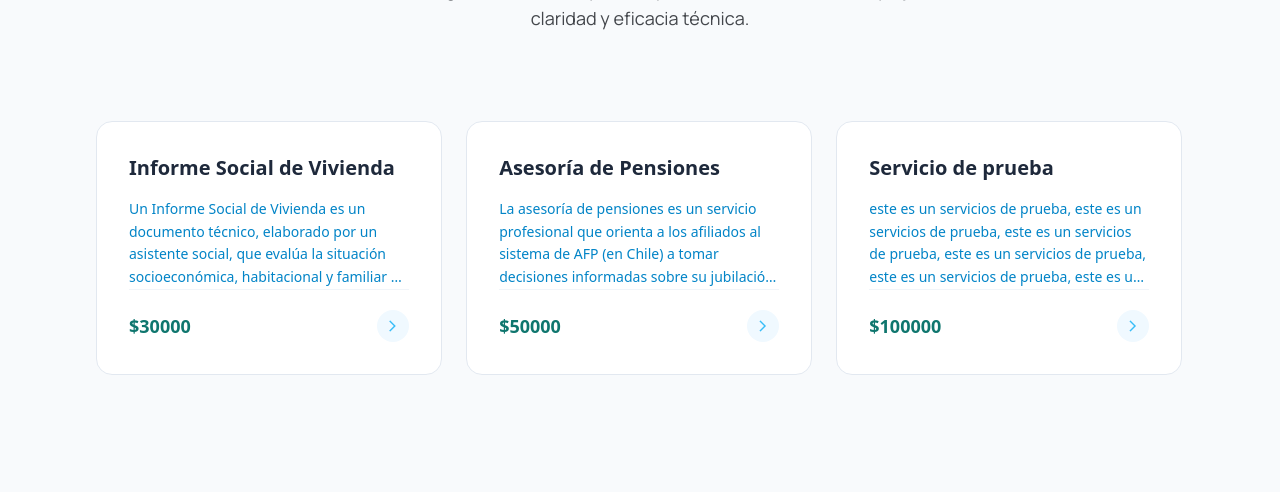
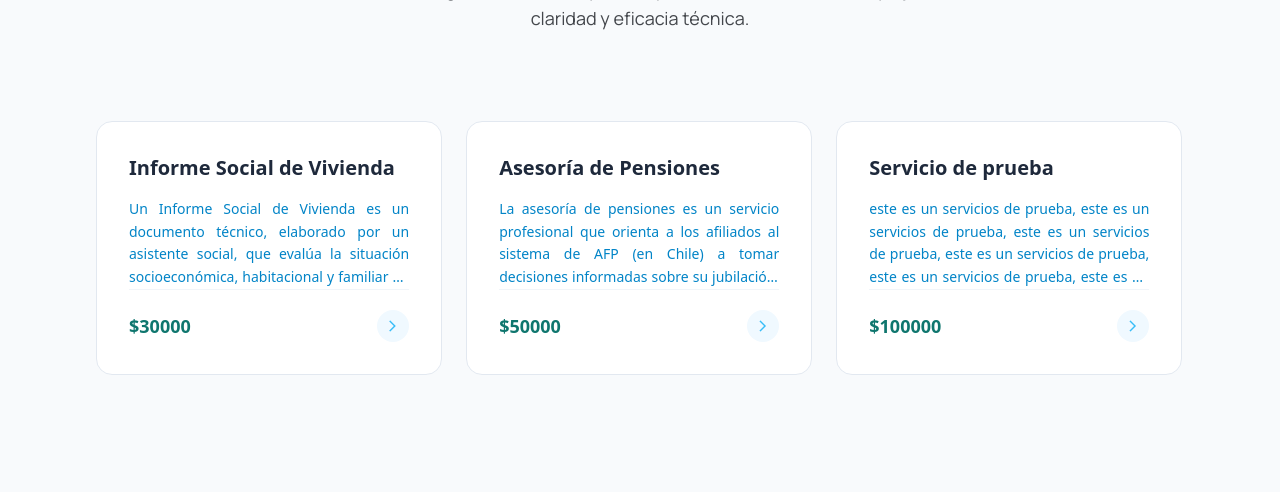
Before and after one commit to j0t4inc0de/asesora-ts, a Django app: page / in a window 1280 px wide. Shown: the part 884-1376 px from the top of the page. Run offline with Django 5.2, Linux system fonts and the light colour scheme; data comes from the database, SQL or seed files in the repository; some libraries are stand-ins or nearby versions.

Commit message:
textos jsutificados
Co-authored-by: Copilot <copilot@github.com>

```diff
--- a/asesorias/templates/components/card_servicio.html
+++ b/asesorias/templates/components/card_servicio.html
@@ -22,6 +22,7 @@
       <div class="flex-grow">
         <p
           class="text-sky-600 text-sm leading-relaxed line-clamp-4 overflow-hidden"
+          style="text-align: justify;"
         >
           {{ servicio.descripcion }}
         </p>
--- a/asesorias/templates/detalle_servicio.html
+++ b/asesorias/templates/detalle_servicio.html
@@ -38,7 +38,7 @@
             <span class="material-symbols-outlined text-sky-600 bg-sky-50 p-2 rounded-xl">info</span>
             ¿En qué consiste este servicio?
           </h2>
-          <p class="font-body-lg text-body-lg text-on-surface-variant mb-6">
+          <p class="font-body-lg text-body-lg text-on-surface-variant mb-6" style="text-align: justify;">
             {{ servicio.descripcion }}
           </p>
 
--- a/asesorias/templates/index.html
+++ b/asesorias/templates/index.html
@@ -13,7 +13,7 @@
         <h1 class="font-h1 text-h1 text-primary">
           Asesoría Profesional con Sentido Humano
         </h1>
-        <p class="font-body-lg text-body-lg text-on-surface-variant max-w-md">
+        <p class="font-body-lg text-body-lg text-on-surface-variant max-w-md" style="text-align: justify;">
           Acompañamiento experto y cálido para guiar tus procesos sociales.
           Diseño soluciones con rigor metodológico y una mirada empática.
         </p>
@@ -150,7 +150,7 @@
           ></div>
           <div class="relative z-10">
             <h2 class="font-h2 text-h2 text-white mb-4">Inicia tu Proceso</h2>
-            <p class="font-body-lg text-body-lg text-primary-fixed mb-12">
+            <p class="font-body-lg text-body-lg text-primary-fixed mb-12" style="text-align: justify;">
               Da el primer paso agendando una sesión exploratoria. Revisaré
               personalmente tu caso para proponerte la mejor ruta de acción.
             </p>
```
